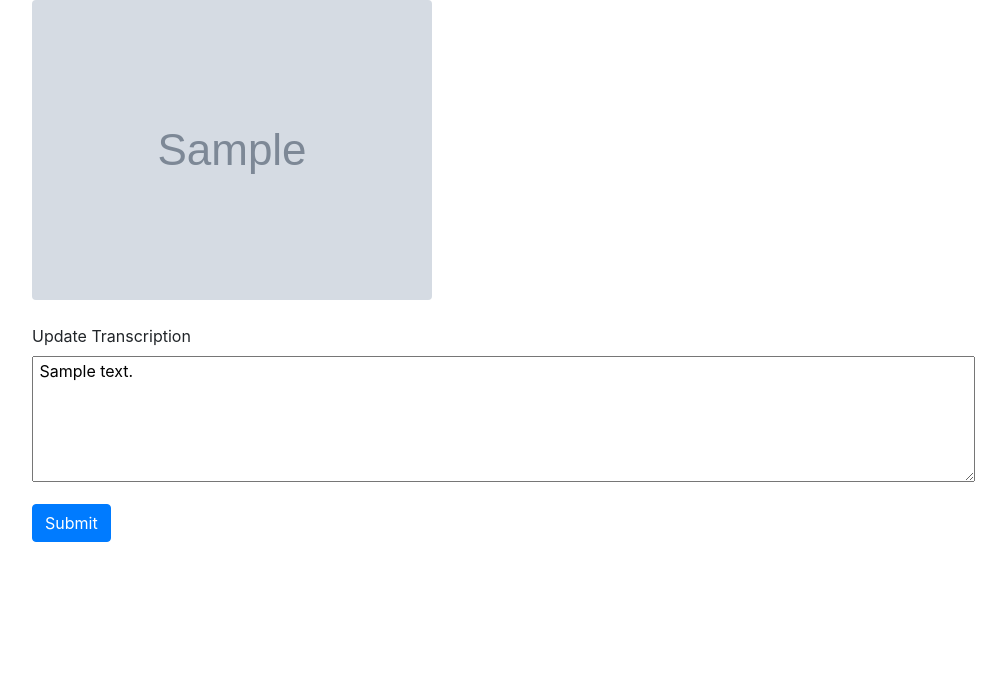
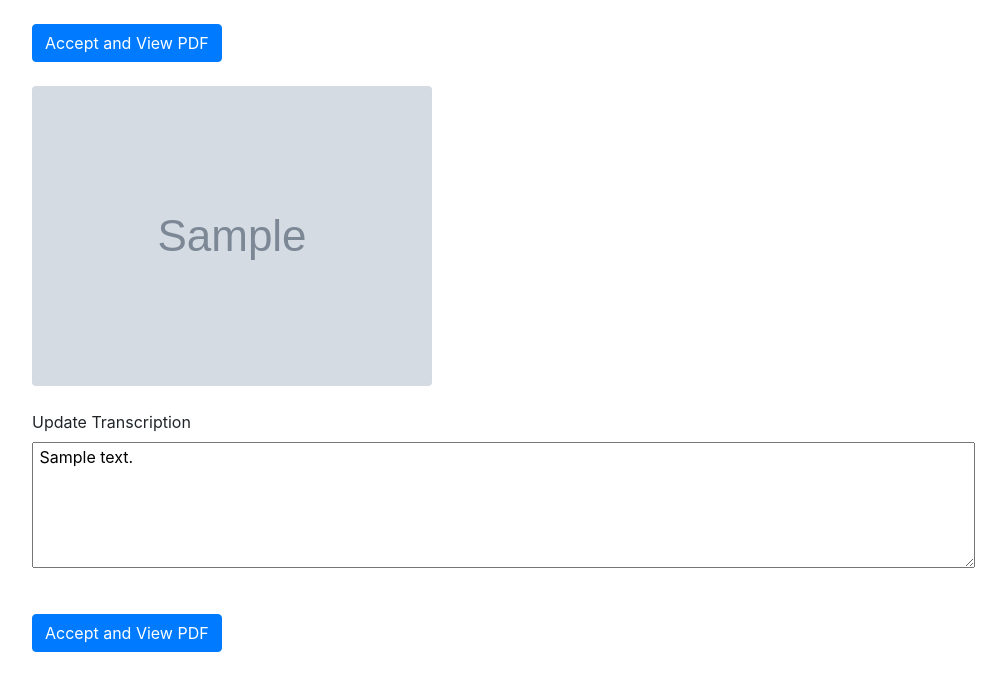
Before and after one commit to kenkoolio/team_tbd, a Flask app: template templates/editTranscription.html in a window 1280 px wide. Shown: the part 56-747 px from the top of the page, without its empty margins (53-1059 px from the left). Run offline with Flask 2, Linux system fonts and the light colour scheme; the template is opened without the code that fills it: most values are stand-ins (such as "Sample title", 1, 10 or a date in 2020); grey boxes marked "Sample" are stand-in pictures; some libraries are stand-ins or nearby versions.

Commit message:
added a button

```diff
--- a/templates/editTranscription.html
+++ b/templates/editTranscription.html
@@ -5,6 +5,8 @@
 {% block content %}
 <div class="container-lg">
   <form method="POST" action="/updateTranscription" id='update_form'>
+    <button type="submit" class="btn btn-primary my-4">Accept and View PDF</button>
+
     {% for segment in image_text %}
     <div class="form-group">
       <figure class="figure">
@@ -16,7 +18,7 @@
       </div>
     {% endfor %}
 
-    <button type="submit" class="btn btn-primary">Submit</button>
+    <button type="submit" class="btn btn-primary my-4">Accept and View PDF</button>
   </form>
 </div>
 {% endblock %}
```
